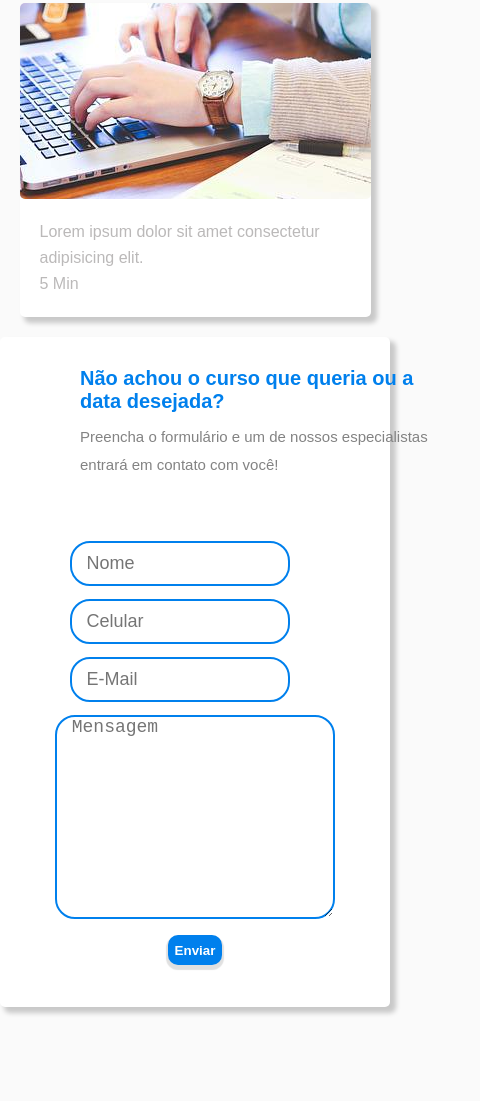
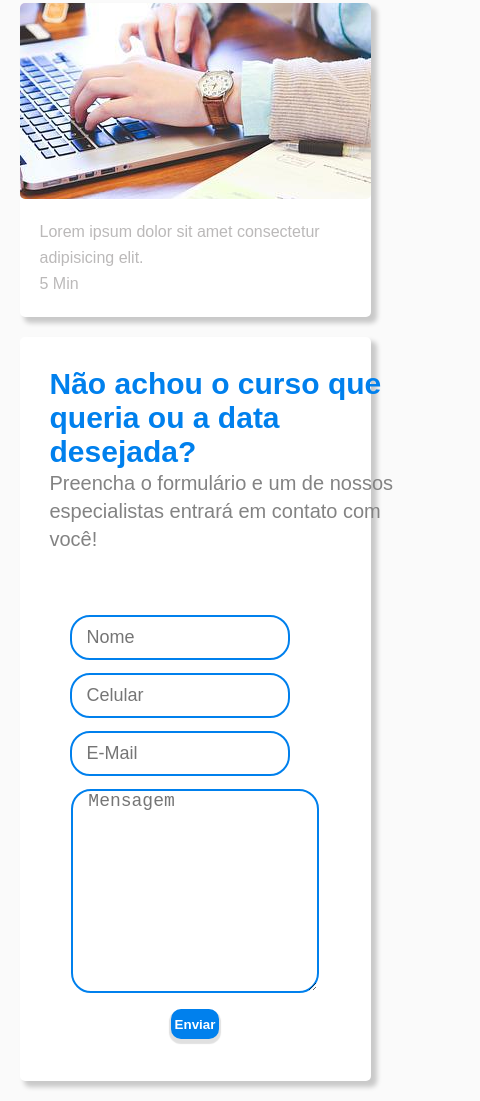
Before and after one commit to Duhandrade22/projeto-startse, a plain HTML site: page index.html in a window 390 px wide. Shown: the part 1715-2816 px from the top of the page, 480 px wide, since content can reach past the window. Before the commit the page ends 2742 px from the top, so only its background shows below. Drawn offline with Linux system fonts and the light colour scheme.

Commit message:
Atualização reponsive

```diff
--- a/responsivo.css
+++ b/responsivo.css
@@ -76,7 +76,8 @@
         font-size: 25px;
     }
     .texto-form {
-        font-size: 20;
+
+        font-size: 20px;
     }
 }
 
@@ -89,15 +90,17 @@
         display: none;
     }
     .chamada-form {
-        width: 450px;
+        width: 350px;
+
     }
     .titulo-form {
-        margin-right: 20px;
-        font-size: 20px;
+        margin: auto;
+        font-size: 30px;
     }
     .texto-form {
-        margin-right: 20px;
-        font-size: 15px;
+        padding-left: 0;
+        font-size: 20px;
+
     }
 
     .container-menu {
--- a/style.css
+++ b/style.css
@@ -170,6 +170,7 @@ main .container-main img {
 
 .desafio {
     background-color: white;
+    width: 90%;
     max-width: 980px;
     margin: 20px auto;
     border-radius: 5px;
```
